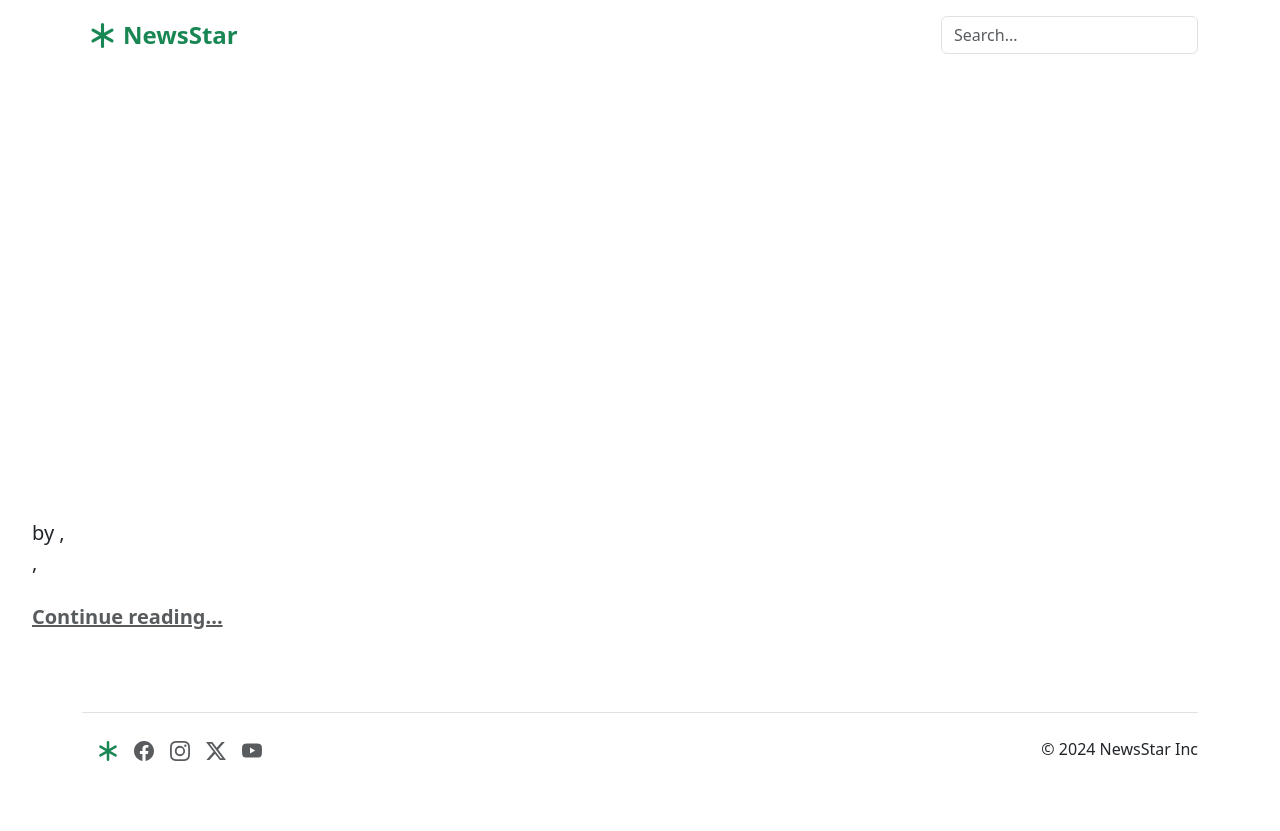
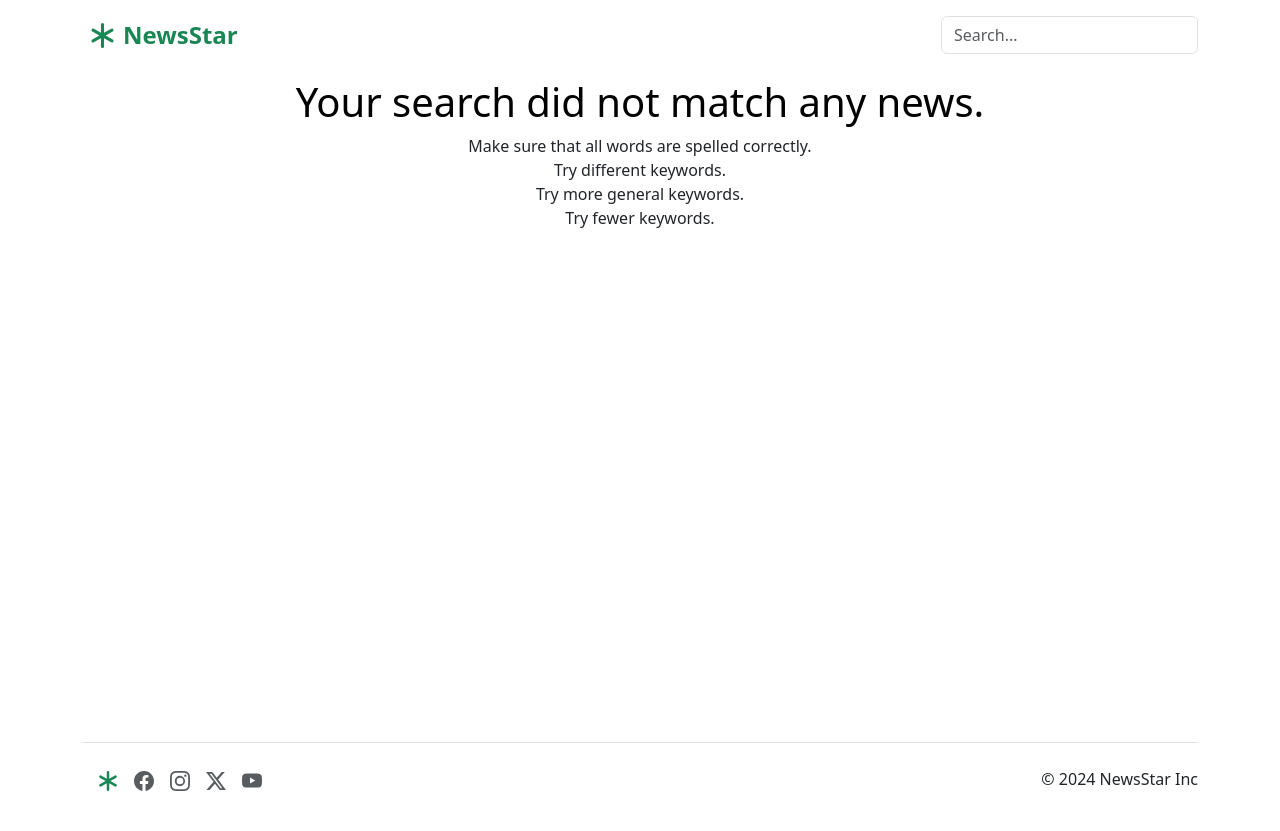
Before and after one commit to sl3th/newsstar, a Flask app: template templates/index.html in a window 1280 px wide. Before the commit the page ends 761 px from the top, so only its background shows below. Run offline with Flask 3, Linux system fonts and the light colour scheme; the template is opened without the code that fills it, so the values that code supplies are empty; some libraries are stand-ins or nearby versions.

Commit message:
Update index.html

```diff
--- a/templates/index.html
+++ b/templates/index.html
@@ -1,35 +1,64 @@
 {% extends 'base.html' %}
 
-{% block title %}Post{% endblock %}
+{% block title %}Search{% endblock %}
 
 {% block style %}
     <style>
-        .container-background {
-            position: relative;
-            background-image: url("{{ post.image }}");
-            background-size: cover;
-            background-position: center;
-            height: 50vh; /* Make the container cover the entire viewport height */
-        }
-        .content-overlay {
-            text-align: start; /* Center-align the content */
-            padding: 2rem; /* Add padding to the content */
-        }
     </style>
 {% endblock %}
 
-
 {% block content %}
 
+
     <!-- Main Content -->
-    <div class="container-fluid container-background"></div>
-    <div class="content-overlay">
-        <h1 class="display-4 fst-italic">{{ post.title }}</h1>
-        <p class="lead my-3">{{ post.description }}</p>
-        <p class="lead mb-0">by {{ post.author }}, {{ post.source }}</p>
-        <p class="lead mb-0">{{ post.date }}, {{ post.time }}</p>
-        <br>
-        <p class="lead mb-0"><a href="{{ post.url }}" class="text-body-secondary fw-bold">Continue reading...</a></p>
+
+    <div class="container mt-3">
+
+        <div class="row justify-content-center">
+
+            {% if not news: %}
+
+                <div class="container">
+                    <div class="p-2 text-center rounded-3">
+
+                        <h1 class="text-body-emphasis">Your search did not match any news.</h1>
+
+                        <ul class="col-lg-8 list-unstyled  mb-4 fs-7 mx-auto ">
+                            <li>Make sure that all words are spelled correctly.</li>
+                            <li>Try different keywords.</li>
+                            <li>Try more general keywords.</li>
+                            <li>Try fewer keywords.</li>
+                        </ul>
+
+                        <br><br><br><br><br><br><br><br><br>
+                        <br><br><br><br><br><br><br><br><br>
+
+                    </div>
+                </div>
+
+            {% else: %}
+                {% for post in news: %}
+                    {% if post.title != "[Removed]" %}
+                    <div class="col m-1">
+                        <div class="card shadow-sm " style="width: 18rem;">
+                            <img src="{{ post.image }}" class="card-img-top img-fluid" alt="{{ post.title }}">
+                            <div class="card-body">
+                                <h5 class="card-title">{{ post.title }}</h5>
+                                <div class="d-flex justify-content-between align-items-center">
+                                    <a href="{{ url_for('show_post', index=post.id) }}" role="button" class="btn btn-sm btn-outline-info text-dark mt-1">View</a>
+                                    <small class="text-body-secondary mt-1">{{ post.date }} / {{ post.time }}</small>
+                                </div>
+                            </div>
+                        </div>
+                    </div>
+                    {% endif %}
+                {% endfor %}
+            {% endif %}
+
+
+        </div>
+
     </div>
 
+
 {% endblock %}
```
